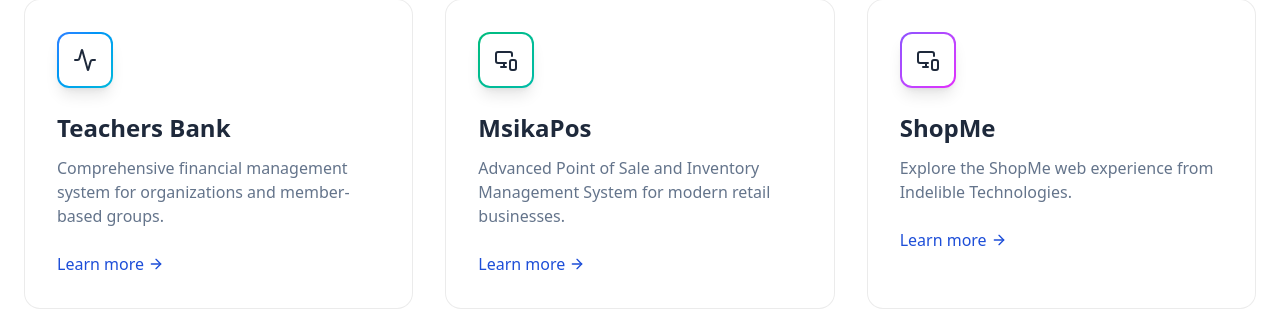
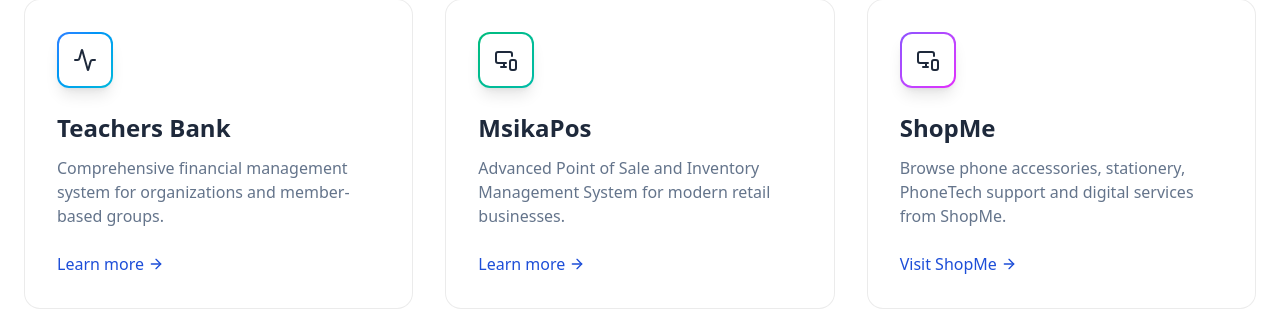
Before and after one commit to Indelible-cpu/MyWebsite, a Next.js app: page / in a window 1280 px wide. Shown: the part 1307-1633 px from the top of the page. Built offline with nearby package versions, Linux system fonts and the light colour scheme.

Commit message:
Clarify ShopMe offering and improve storefront call to action

```diff
--- a/app/page.tsx
+++ b/app/page.tsx
@@ -88,7 +88,7 @@
             {[
               { title: "Teachers Bank", desc: "Comprehensive financial management system for organizations and member-based groups.", icon: Activity, color: "from-blue-500 to-cyan-500", href: undefined, external: false },
               { title: "MsikaPos", desc: "Advanced Point of Sale and Inventory Management System for modern retail businesses.", icon: MonitorSmartphone, color: "from-emerald-500 to-teal-500", href: undefined, external: false },
-              { title: "ShopMe", desc: "Explore the ShopMe web experience from Indelible Technologies.", icon: MonitorSmartphone, color: "from-violet-500 to-fuchsia-500", href: "https://f7ky9nc8.eyivo.com", external: true },
+              { title: "ShopMe", desc: "Browse phone accessories, stationery, PhoneTech support and digital services from ShopMe.", icon: MonitorSmartphone, color: "from-violet-500 to-fuchsia-500", href: "https://f7ky9nc8.eyivo.com", external: true },
             ].map((product, i) => (
               <m.div
                 key={i}
@@ -106,7 +106,7 @@
                 <h3 className="text-2xl font-bold mb-3">{product.title}</h3>
                 <p className="text-muted-foreground mb-6">{product.desc}</p>
                 <Link href={product.href ?? `/solutions#${product.title.toLowerCase().replace(" ", "")}`} target={product.external ? "_blank" : undefined} rel={product.external ? "noopener noreferrer" : undefined} className="text-secondary font-medium flex items-center gap-1 group-hover:gap-2 transition-all">
-                  Learn more <ArrowRight className="h-4 w-4" />
+                  {product.external ? "Visit ShopMe" : "Learn more"} <ArrowRight className="h-4 w-4" />
                 </Link>
               </m.div>
             ))}
```
